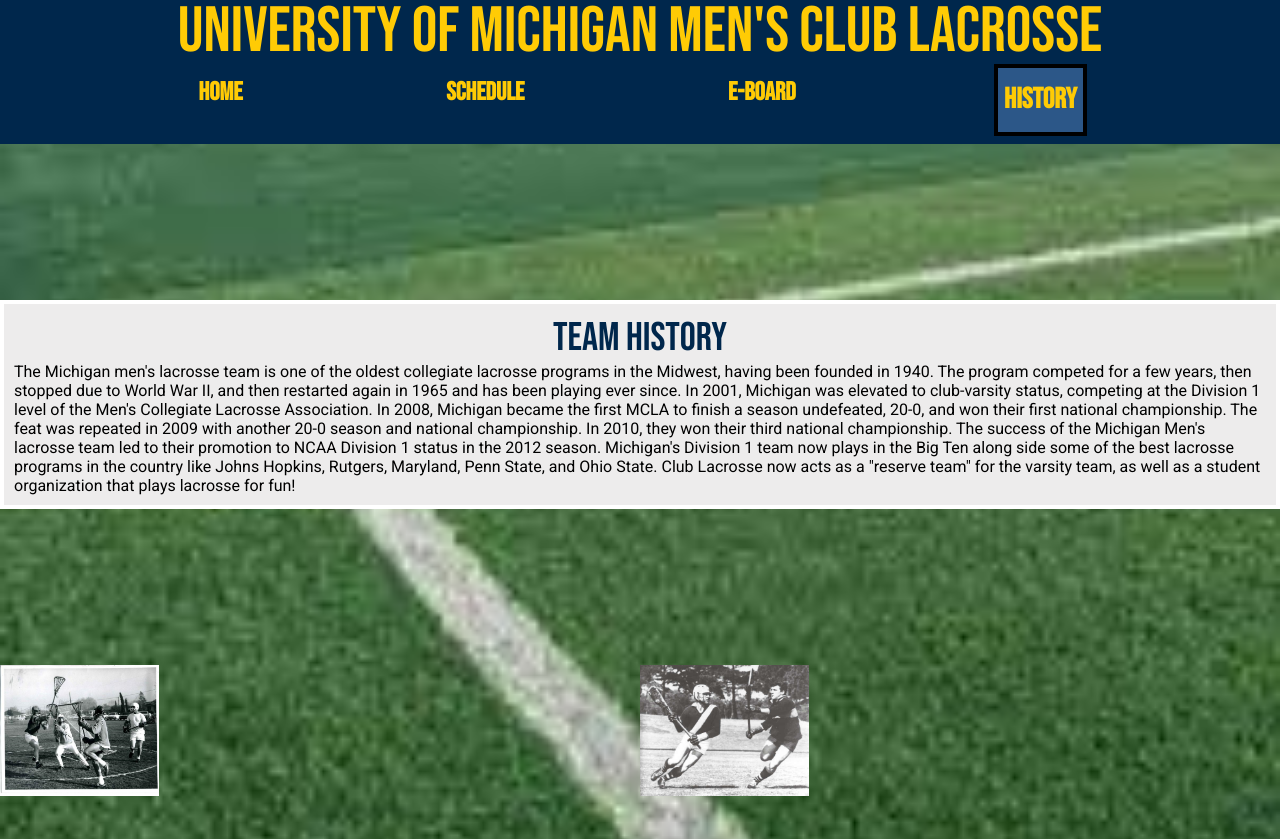
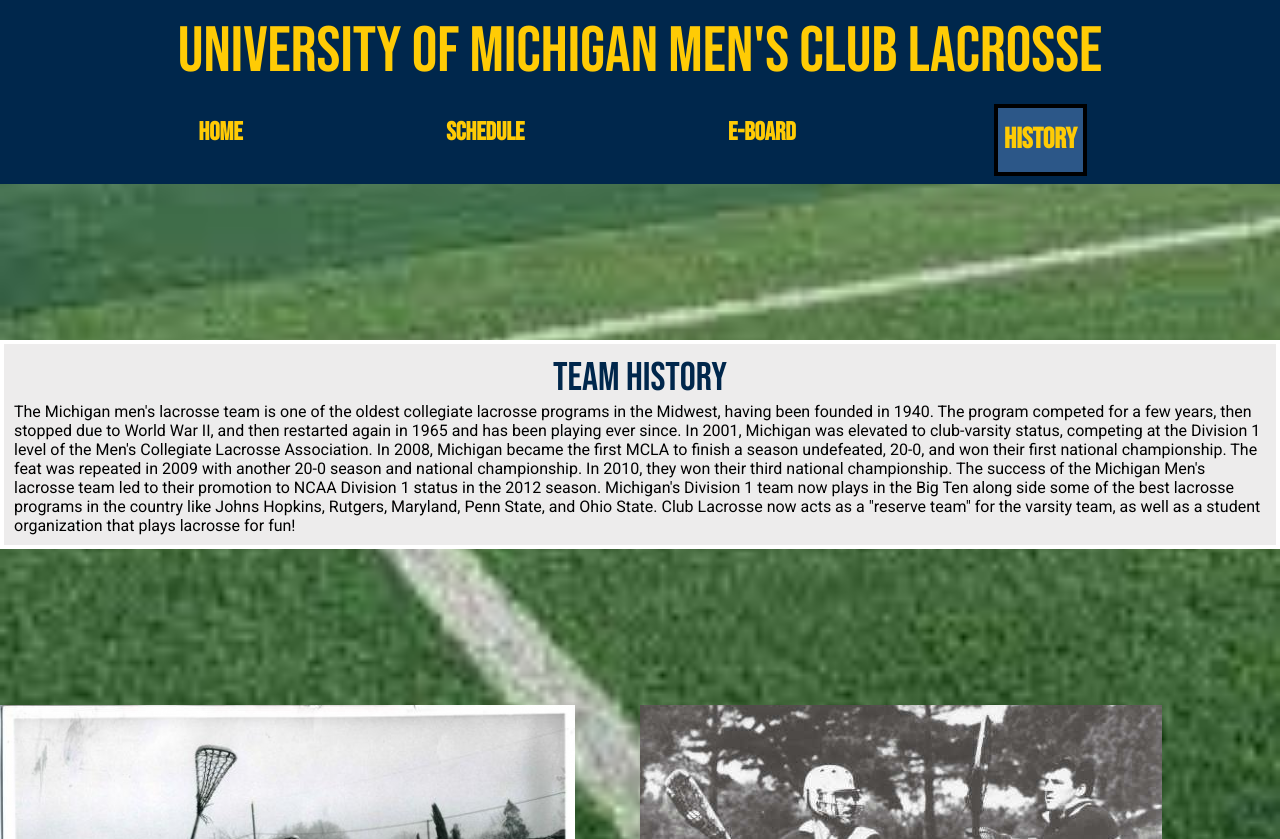
Before and after one commit to samparillo/MClubLacrosse, a plain HTML site: page history.html in a window 1280 px wide. Shown: the top 839 px of the page. Drawn offline with Linux system fonts and the light colour scheme.

Commit message:
Update style.css

```diff
--- a/css/style.css
+++ b/css/style.css
@@ -31,7 +31,7 @@ nav .current{
 
 img{
     max-width: 100%;
-    height: 100%;
+
 }
 h1{
     font-size: 4em;
@@ -39,6 +39,7 @@ h1{
     line-height: 1;
     background-color: #00274C;
     color: #FFCB05;
+    padding: 20px;
 }
 
 h2{
@@ -108,9 +109,9 @@ footer{
     display: grid;
     grid-template-columns: auto auto auto;
     grid-template-rows: 40% 10% 40% 10%;
-    /*white-space: normal;
+    white-space: normal;
     overflow: hidden;
-    grid-gap: 1px;*/
+
 }
 
 .team-history{
```
